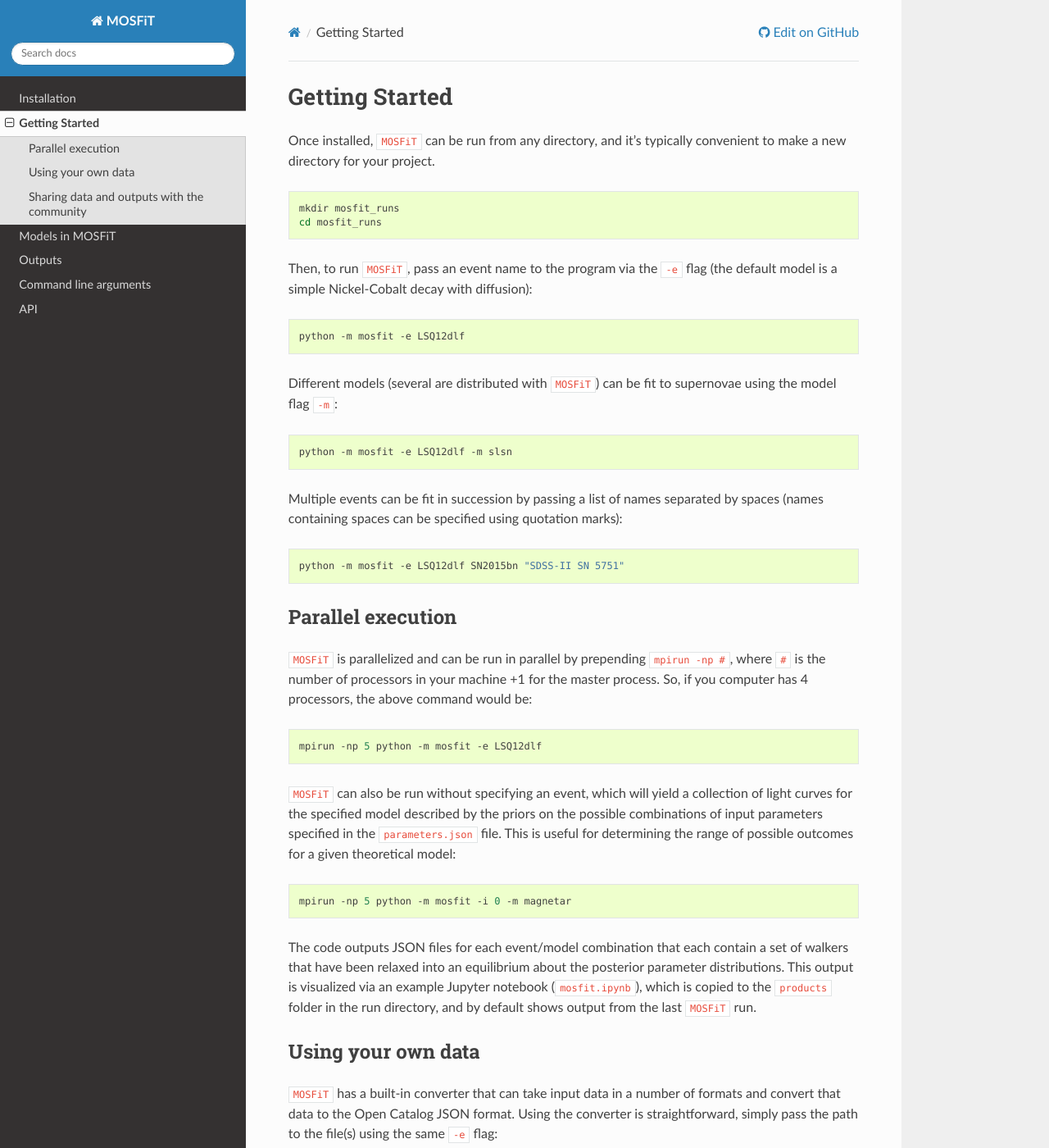
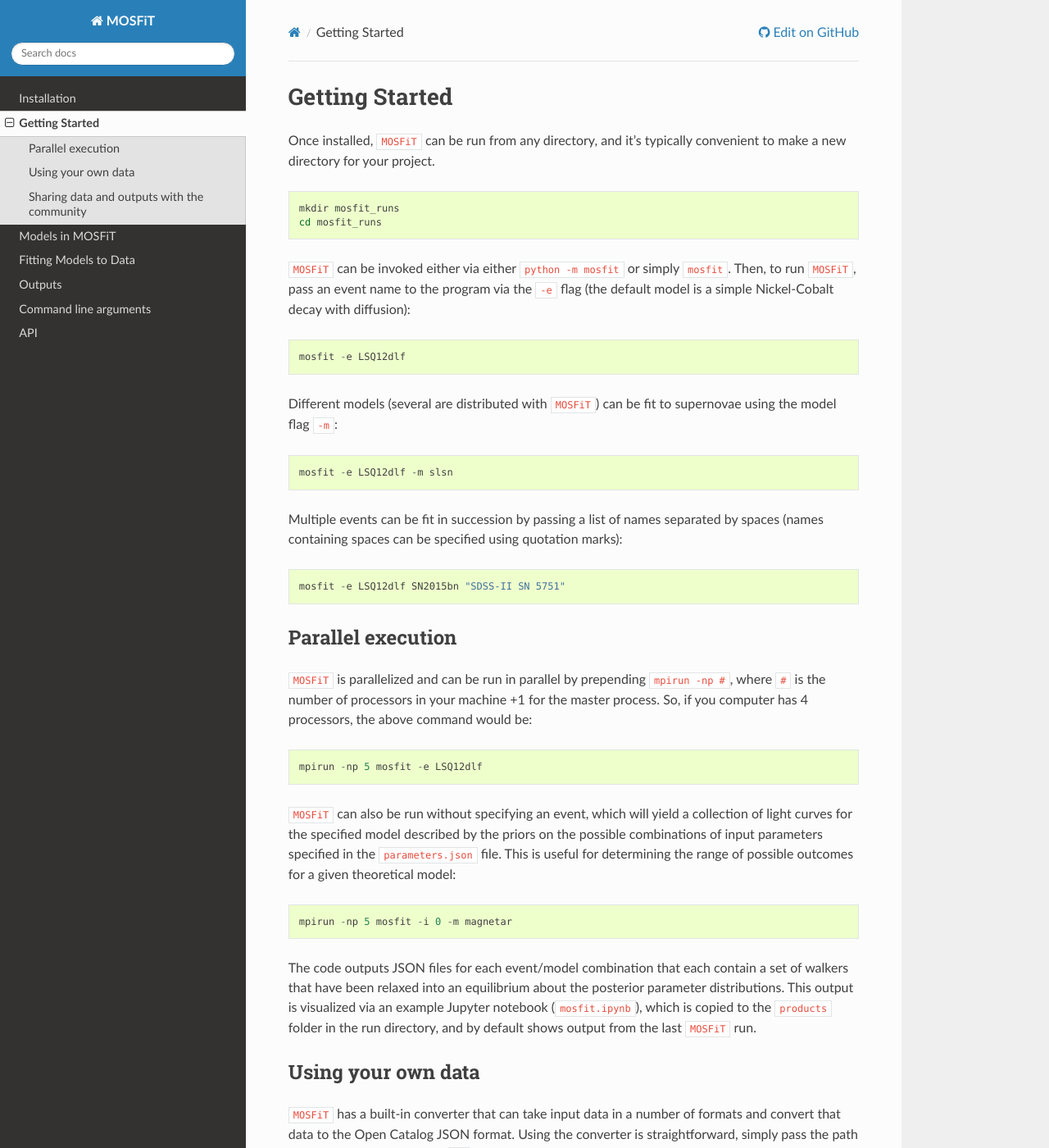
Before and after one commit to guillochon/MOSFiT, a Sphinx documentation site: the page built from docs/getting_started.rst, in a window 1280 px wide and 1400 px high. Shown: the whole window at 82% size. Built offline with Sphinx 7.4.7 and the Read the Docs theme 2.0.0, drawn with Linux system fonts in a browser that asks for light colours; the version number could not be read and is left out; some of the changed text lies outside the part shown.

Commit message:
DOCS: added `fitting.rst`, cleanup

```diff
--- a/docs/getting_started.rst
+++ b/docs/getting_started.rst
@@ -2,36 +2,30 @@
 ===============
 .. toctree::
 
-Once installed, ``MOSFiT`` can be run from any directory, and it's
-typically convenient to make a new directory for your project.
+Once installed, ``MOSFiT`` can be run from any directory, and it's typically
+convenient to make a new directory for your project.
 
 .. code:: bash
 
     mkdir mosfit_runs
     cd mosfit_runs
 
-Then, to run ``MOSFiT``, pass an event name to the program via the
-``-e`` flag (the default model is a simple Nickel-Cobalt decay with
-diffusion):
+``MOSFiT`` can be invoked either via either :code:`python -m mosfit` or simply
+:code:`mosfit`. Then, to run ``MOSFiT``, pass an event name to the program via
+the ``-e`` flag (the default model is a simple Nickel-Cobalt decay with
+diffusion)::
 
-.. code:: bash
-
-    python -m mosfit -e LSQ12dlf
+    mosfit -e LSQ12dlf
 
 Different models (several are distributed with ``MOSFiT``) can be fit to
-supernovae using the model flag ``-m``:
+supernovae using the model flag ``-m``::
 
-.. code:: bash
+    mosfit -e LSQ12dlf -m slsn
 
-    python -m mosfit -e LSQ12dlf -m slsn
+Multiple events can be fit in succession by passing a list of names separated
+by spaces (names containing spaces can be specified using quotation marks)::
 
-Multiple events can be fit in succession by passing a list of names
-separated by spaces (names containing spaces can be specified using
-quotation marks):
-
-.. code:: bash
-
-    python -m mosfit -e LSQ12dlf SN2015bn "SDSS-II SN 5751"
+    mosfit -e LSQ12dlf SN2015bn "SDSS-II SN 5751"
 
 Parallel execution
 ------------------
@@ -39,66 +33,55 @@
 ``MOSFiT`` is parallelized and can be run in parallel by prepending
 ``mpirun -np #``, where ``#`` is the number of processors in your
 machine +1 for the master process. So, if you computer has 4 processors,
-the above command would be:
+the above command would be::
 
-.. code:: bash
+    mpirun -np 5 mosfit -e LSQ12dlf
 
-    mpirun -np 5 python -m mosfit -e LSQ12dlf
+``MOSFiT`` can also be run without specifying an event, which will yield a
+collection of light curves for the specified model described by the priors on
+the possible combinations of input parameters specified in the
+``parameters.json`` file. This is useful for determining the range of possible
+outcomes for a given theoretical model::
 
-``MOSFiT`` can also be run without specifying an event, which will yield
-a collection of light curves for the specified model described by the
-priors on the possible combinations of input parameters specified in the
-``parameters.json`` file. This is useful for determining the range of
-possible outcomes for a given theoretical model:
+    mpirun -np 5 mosfit -i 0 -m magnetar
 
-.. code:: bash
-
-    mpirun -np 5 python -m mosfit -i 0 -m magnetar
-
-The code outputs JSON files for each event/model combination that each
-contain a set of walkers that have been relaxed into an equilibrium
-about the posterior parameter distributions. This
-output is visualized via an example Jupyter notebook (``mosfit.ipynb``),
-which is copied to the ``products`` folder in the run directory, and by default shows
-output from the last ``MOSFiT`` run.
+The code outputs JSON files for each event/model combination that each contain
+a set of walkers that have been relaxed into an equilibrium about the posterior
+parameter distributions. This output is visualized via an example Jupyter
+notebook (``mosfit.ipynb``), which is copied to the ``products`` folder in the
+run directory, and by default shows output from the last ``MOSFiT`` run.
 
 Using your own data
 -------------------
 
-``MOSFiT`` has a built-in converter that can take input data in a number
-of formats and convert that data to the Open Catalog JSON format. Using
-the converter is straightforward, simply pass the path to the file(s) using
-the same ``-e`` flag:
+``MOSFiT`` has a built-in converter that can take input data in a number of
+formats and convert that data to the Open Catalog JSON format. Using the
+converter is straightforward, simply pass the path to the file(s) using the
+same ``-e`` flag::
 
-.. code:: bash
-
-    python -m mosfit -e my_ascii_data_file.csv
+    mosfit -e my_ascii_data_file.csv
 
 When run with no other arguments, ``MOSFiT`` will convert the files to JSON
 format and immediately exit, but if run with the other standard arguments
-``MOSFiT`` will read in the newly created JSON files and begin processing
-them.
+``MOSFiT`` will read in the newly created JSON files and begin processing them.
 
 Sharing data and outputs with the community
 -------------------------------------------
 
 To upload fits back to the Open Catalogs, users can simply pass
-the ``-u`` flag:
+the ``-u`` flag::
 
-.. code:: bash
+    mosfit -e LSQ12dlf -m slsn -u
 
-    python -m mosfit -e LSQ12dlf -m slsn -u
+Upon completing the fitting process, and if the fits satisfy some quality
+checks, the model fits will uploaded to the Open Catalogs, where they will be
+ingested and available approximately 24 hours after their submission.
 
-Upon completing the fitting process, and if the fits satisfy some
-quality checks, the model fits will uploaded to the Open Catalogs,
-where they will be ingested and available approximately 24 hours
-after their submission.
-
-If the data was read from a file (rather than a name), and if the ``-u``
-option was provided, ``MOSFiT`` will offer the user the option of uploading
-the *observed* data to the Open Catalogs as well, in addition to the model fits.
-Because of the possibility that local data passed to ``MOSFiT`` is private,
-the user will be asked if they wish to upload each event before they are uploaded. Users
-should immediately contact the maintainers of ``MOSFiT`` if they believe
+If the data was read from a file (rather than a name), and if the ``-u`` option
+was provided, ``MOSFiT`` will offer the user the option of uploading the
+*observed* data to the Open Catalogs as well, in addition to the model fits.
+Because of the possibility that local data passed to ``MOSFiT`` is private, the
+user will be asked if they wish to upload each event before they are uploaded.
+Users should immediately contact the maintainers of ``MOSFiT`` if they believe
 they have uploaded private data in error (because of the 24 hour waiting
 period, the inadvertantly uploaded data can be purged before becoming public).
--- a/docs/index.rst
+++ b/docs/index.rst
@@ -12,6 +12,7 @@
    installation.rst
    getting_started.rst
    models.rst
+   fitting.rst
    outputs.rst
    command_line.rst
    api.rst
--- a/docs/installation.rst
+++ b/docs/installation.rst
@@ -5,7 +5,7 @@
 
 .. _anaconda:
 
-Several installation methods for MOSFiT are outlined below. If you run into
+Several installation methods for ``MOSFiT`` are outlined below. If you run into
 issues, `open a new issue <https://github.com/guillochon/mosfit/issues>`_ on
 GitHub.
 
@@ -18,7 +18,7 @@
 distribution from Continuum Analytics (or the related Miniconda distribution)
 as your Python environment.
 
-After installing conda, MOSFiT can be installed via::
+After installing conda, ``MOSFiT`` can be installed via::
 
     conda install -c conda-forge mosfit
 
@@ -27,6 +27,6 @@
 
 **Platforms:** MacOS X, Linux, and Windows
 
-Installing MOSFiT with pip is straightforward::
+Installing ``MOSFiT`` with pip is straightforward::
 
     pip install mosfit
```
Also changed, not shown: other parts of docs/index.rst (+3 -1 lines), docs/fitting.rst (added, +38 -0 lines), docs/outputs.rst (+6 -6 lines).
